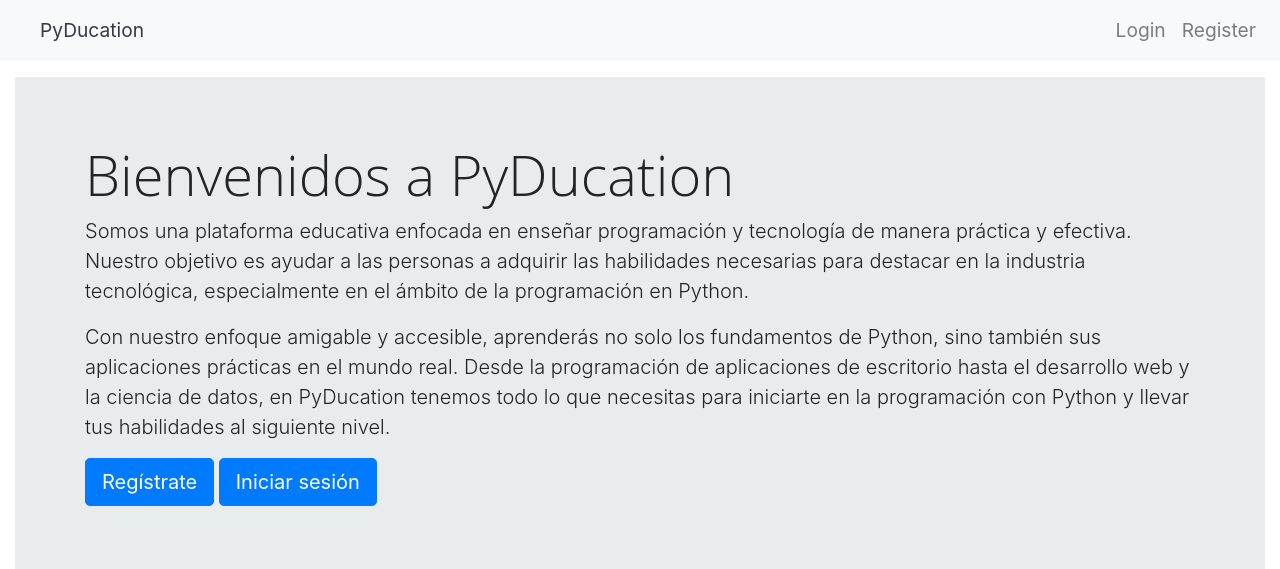
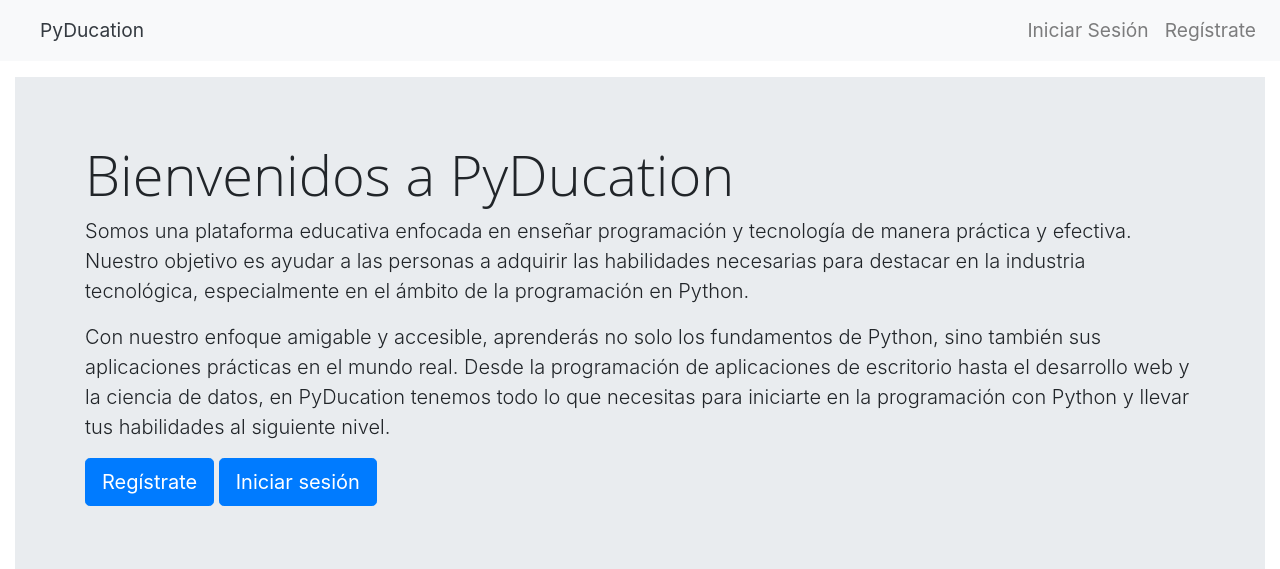
Before and after one commit to Andres-Villante/PyDucation, a Django app: page / in a window 1280 px wide. Shown: the top 569 px of the page. Run offline with Django 4.2, Linux system fonts and the light colour scheme; some libraries are stand-ins or nearby versions.

Commit message:
terminado

```diff
--- a/PyDucation/templates/PyDucation/base.html
+++ b/PyDucation/templates/PyDucation/base.html
@@ -37,13 +37,19 @@
                 {% if user.is_authenticated %}
                 <li class="nav-item">
                     {% if user.profile %}
+                    <div class="d-flex align-items-center">
+                        <a class="nav-link navbar-text text-dark" href="{% url 'profile_detail' user.profile.pk %}">Perfil</a>
                         <a class="nav-link" href="{% url 'profile_detail' user.profile.pk %}">
                             <img src="{{ user.profile.profile_pic.url }}" class="img-thumbnail profile-image" style="height: 40px;">
                         </a>
+                    </div>
                     {% else %}
+                    <div class="d-flex align-items-center">
+                        <a class="nav-link navbar-text text-dark" href="{% url 'profile_detail' user.profile.pk %}">Perfil</a>
                         <a class="nav-link" href="{% url 'profile_create' %}">
                             <img src="{% static 'images/default_profile_picture.png' %}" class="img-thumbnail profile-image" style="height: 40px;">
                         </a>
+                    </div>
                     {% endif %}
                 </li>
                 </li>
@@ -57,10 +63,10 @@
                 </li>
                 {% else %}
                 <li class="nav-item">
-                  <a class="nav-link" href="{% url 'login' %}">Login</a>
+                  <a class="nav-link" href="{% url 'login' %}">Iniciar Sesión</a>
                 </li>
                 <li class="nav-item">
-                  <a class="nav-link" href="{% url 'register' %}">Register</a>
+                  <a class="nav-link" href="{% url 'register' %}">Regístrate</a>
                 </li>
                 {% endif %}
               </ul>
```
Also changed, not shown: db.sqlite3, media/profile_pics/chapi_8Qgep9N.jfif (added), media/profile_pics/chapi_ZFUFUvI.jfif (added).
